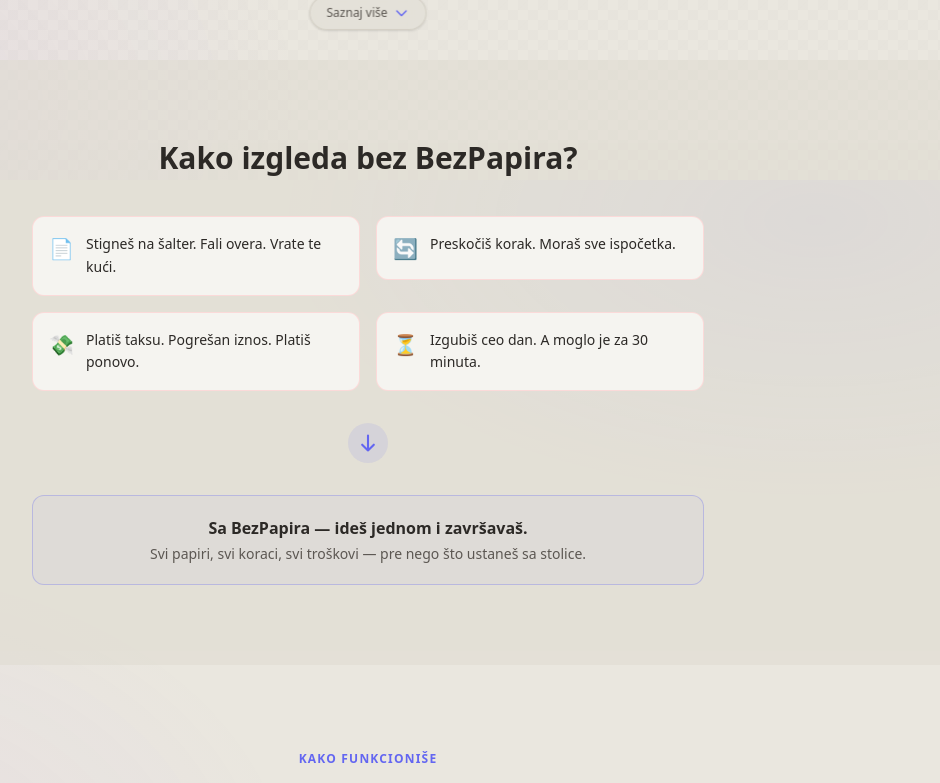
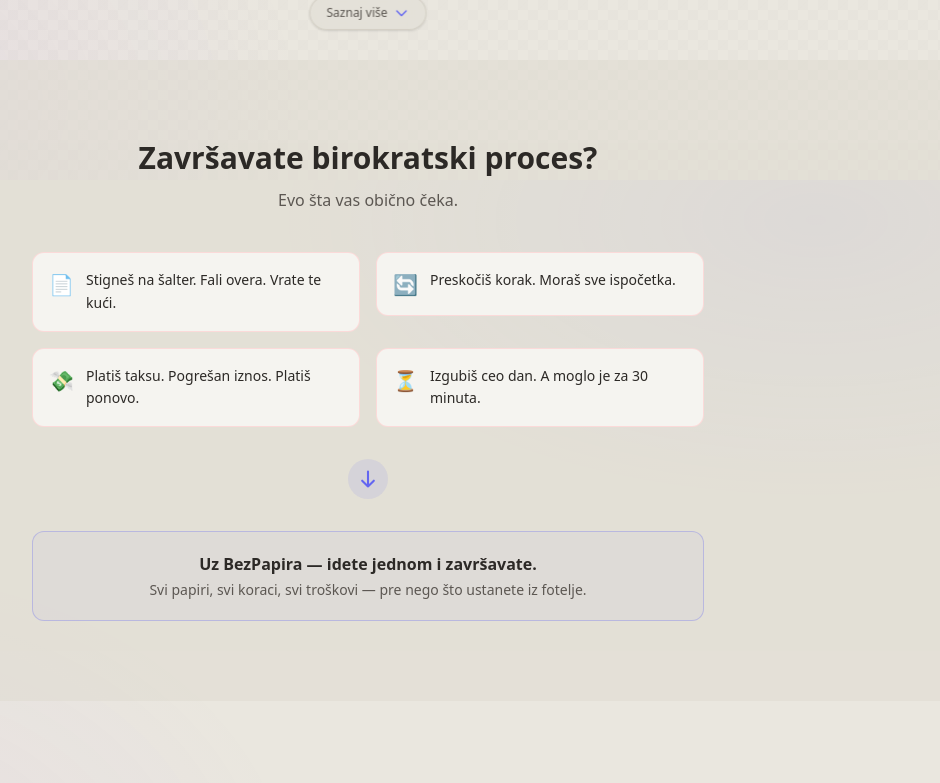
Before and after one commit to Lazzaro98/biro-ai, a Next.js app: page / in a window 1280 px wide. Shown: the part 620-1403 px from the top of the page, without its empty margins (272-1212 px from the left). Built offline with nearby package versions, Linux system fonts and the light colour scheme; no server answers.

Commit message:
pain section: clearer copy, no awkward 'bez BezPapira'

```diff
--- a/app/components/LandingClient.tsx
+++ b/app/components/LandingClient.tsx
@@ -53,8 +53,11 @@
           <ScrollReveal>
             <div className="text-center mb-10">
               <h2 className="text-2xl sm:text-3xl font-bold text-foreground">
-                Kako izgleda bez BezPapira?
+                Završavate birokratski proces?
               </h2>
+              <p className="mt-3 text-muted-dark max-w-md mx-auto">
+                Evo šta vas obično čeka.
+              </p>
             </div>
           </ScrollReveal>
 
@@ -85,10 +88,10 @@
           <ScrollReveal delay={550}>
             <div className="rounded-xl border border-primary/30 bg-primary/[0.04] p-5 text-center">
               <p className="text-base font-semibold text-foreground">
-                Sa BezPapira — ideš jednom i završavaš.
+                Uz BezPapira — idete jednom i završavate.
               </p>
               <p className="mt-1 text-sm text-muted-dark">
-                Svi papiri, svi koraci, svi troškovi — pre nego što ustaneš sa stolice.
+                Svi papiri, svi koraci, svi troškovi — pre nego što ustanete iz fotelje.
               </p>
             </div>
           </ScrollReveal>
```
